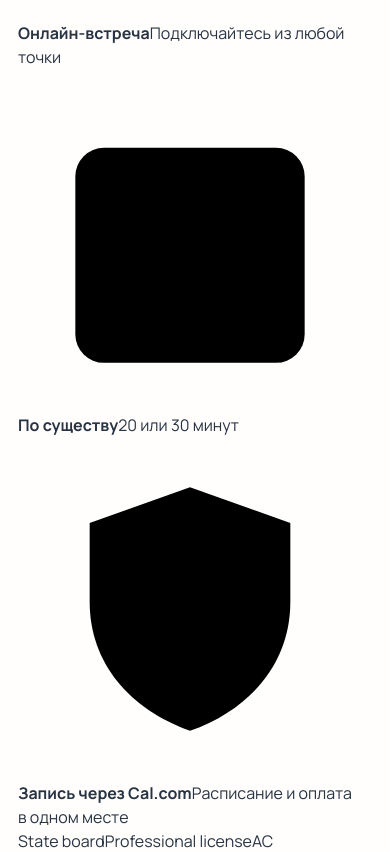
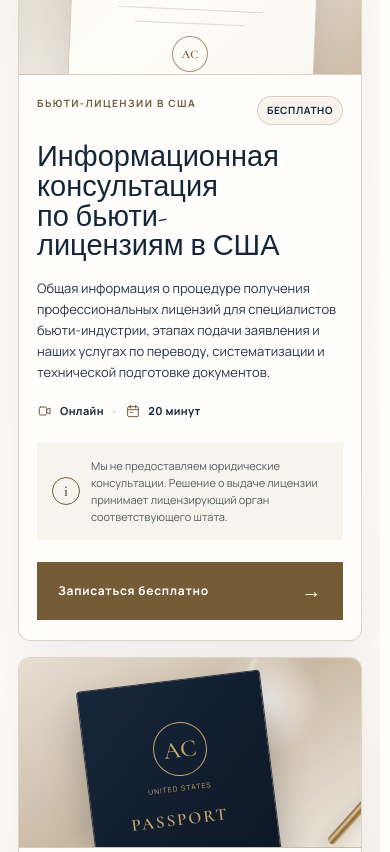
Before and after one commit to ibpaassoc/Andreeva-Consulting, a Next.js app: page / in a window 390 px wide. Shown: the part 9632-10484 px from the top of the page. Built offline with nearby package versions, Linux system fonts and the light colour scheme.

Commit message:
style: refine responsive consultation experience

```diff
--- a/app/globals.css
+++ b/app/globals.css
@@ -1092,99 +1092,427 @@ body:has(.service-dialog[open]) {
   line-height: 1.7;
   font-size: 14px;
 }
+.booking-section {
+  position: relative;
+  overflow: clip;
+  background:
+    radial-gradient(circle at 12% 15%, rgba(190, 166, 130, 0.13), transparent 24%),
+    linear-gradient(135deg, #faf8f4 0%, var(--paper) 58%, #f3eee7 100%);
+}
+.booking-section::before {
+  content: "";
+  position: absolute;
+  top: -180px;
+  right: -140px;
+  width: 460px;
+  height: 460px;
+  border: 1px solid rgba(118, 91, 55, 0.12);
+  border-radius: 50%;
+  pointer-events: none;
+}
+.consultation-layout {
+  position: relative;
+  display: grid;
+  grid-template-columns: minmax(250px, 0.48fr) minmax(0, 1.52fr);
+  gap: clamp(32px, 4.5vw, 76px);
+  align-items: start;
+}
+.consultation-intro {
+  position: sticky;
+  top: 130px;
+}
+.booking-section h2 {
+  max-width: 430px;
+  font-size: clamp(48px, 4.4vw, 70px);
+  line-height: 0.96;
+  text-wrap: balance;
+}
 .booking-lead {
+  max-width: 410px;
+  margin: 25px 0 34px;
+  font-size: 15px;
+  line-height: 1.72;
+}
+.consultation-assurances {
+  max-width: 400px;
+  padding: 23px 0 0;
+  margin: 0;
+  border-top: 1px solid var(--line);
+  list-style: none;
+}
+.consultation-assurances li {
+  display: grid;
+  grid-template-columns: 48px 1fr;
+  gap: 14px;
+  align-items: center;
+  margin-bottom: 18px;
+}
+.consultation-assurances li > span:last-child {
+  display: flex;
+  flex-direction: column;
+  gap: 2px;
+  color: #72747a;
+  font-size: 12px;
+  line-height: 1.45;
+}
+.consultation-assurances strong {
+  color: var(--navy);
+  font-size: 13px;
+  font-weight: 600;
+}
+.assurance-icon {
+  display: grid;
+  place-items: center;
+  width: 48px;
+  height: 48px;
+  border: 1px solid rgba(118, 91, 55, 0.18);
+  border-radius: 50%;
+  background: rgba(255, 254, 253, 0.7);
+  color: var(--gold);
+}
+.assurance-icon svg,
+.consultation-duration svg {
+  fill: none;
+  stroke: currentColor;
+  stroke-linecap: round;
+  stroke-linejoin: round;
+  stroke-width: 1.5;
+}
+.assurance-icon svg {
+  width: 22px;
+  height: 22px;
+}
+.consultation-cards {
+  display: grid;
+  grid-template-columns: repeat(2, minmax(0, 1fr));
+  gap: clamp(16px, 2vw, 28px);
+}
+.consultation-card {
+  display: flex;
+  min-width: 0;
+  flex-direction: column;
+  border: 1px solid rgba(197, 182, 159, 0.58);
+  border-radius: 12px;
+  overflow: hidden;
+  background: rgba(255, 254, 253, 0.95);
+  box-shadow: 0 22px 60px rgba(58, 44, 28, 0.08);
+  transition:
+    border-color 0.28s ease,
+    box-shadow 0.28s ease,
+    transform 0.28s ease;
+}
+.consultation-card:hover,
+.consultation-card:focus-within {
+  border-color: rgba(118, 91, 55, 0.68);
+  box-shadow: 0 28px 70px rgba(58, 44, 28, 0.12);
+  transform: translateY(-4px);
+}
+.consultation-card.is-selected {
+  border-color: var(--gold);
+  box-shadow:
+    0 0 0 2px rgba(118, 91, 55, 0.12),
+    0 28px 70px rgba(58, 44, 28, 0.13);
+}
+.consultation-art {
+  position: relative;
+  height: 205px;
+  flex: none;
+  overflow: hidden;
+  border-bottom: 1px solid rgba(197, 182, 159, 0.5);
+}
+.consultation-art-license {
+  background:
+    radial-gradient(circle at 18% 24%, rgba(255, 255, 255, 0.78), transparent 18%),
+    linear-gradient(135deg, #d8cfc2, #f2ede6 52%, #cdbda8);
+}
+.consultation-art-license::before {
+  content: "";
+  position: absolute;
+  top: 21px;
+  left: 15%;
+  width: 72%;
+  height: 230px;
+  border: 1px solid rgba(118, 91, 55, 0.32);
+  background: rgba(255, 254, 250, 0.9);
+  box-shadow: 0 18px 35px rgba(69, 54, 38, 0.16);
+  transform: rotate(2.5deg);
+}
+.license-kicker,
+.license-title,
+.license-rule,
+.license-seal {
+  position: absolute;
+  z-index: 1;
+  left: 50%;
+  transform: translateX(-50%) rotate(2.5deg);
+}
+.license-kicker {
+  top: 49px;
+  color: var(--gold);
+  font-size: 8px;
+  font-weight: 700;
+  letter-spacing: 0.18em;
+  text-transform: uppercase;
+  white-space: nowrap;
+}
+.license-title {
+  top: 72px;
+  width: 55%;
+  color: var(--navy);
+  font: 500 20px/0.95 var(--font-cormorant), Georgia, serif;
+  text-align: center;
+  text-transform: uppercase;
+}
+.license-rule {
+  width: 42%;
+  height: 1px;
+  background: rgba(118, 91, 55, 0.22);
+}
+.license-rule-one {
+  top: 124px;
+}
+.license-rule-two {
+  top: 138px;
+  width: 32%;
+}
+.license-seal {
+  top: 151px;
+  display: grid;
+  place-items: center;
+  width: 36px;
+  height: 36px;
+  border: 1px double rgba(118, 91, 55, 0.65);
+  border-radius: 50%;
+  color: var(--gold);
+  font: 600 12px var(--font-cormorant), Georgia, serif;
+}
+.consultation-art-immigration {
+  background:
+    linear-gradient(115deg, transparent 54%, rgba(255, 255, 255, 0.32) 55%, transparent 56%),
+    radial-gradient(circle at 72% 23%, rgba(255, 255, 255, 0.8), transparent 19%),
+    linear-gradient(145deg, #e7dfd3, #c9b9a4 50%, #eee8df);
+}
+.consultation-art-immigration::before {
+  content: "";
+  position: absolute;
+  top: 22px;
+  left: 20%;
+  width: 54%;
+  height: 195px;
+  border: 1px solid #2d3542;
+  border-radius: 4px;
+  background: linear-gradient(135deg, #17263a, #0d1725);
+  box-shadow: 0 20px 35px rgba(11, 20, 33, 0.25);
+  transform: rotate(-7deg);
+}
+.passport-mark,
+.passport-label,
+.passport-title {
+  position: absolute;
+  z-index: 1;
+  left: 47%;
+  color: #c9a76c;
+  transform: translateX(-50%) rotate(-7deg);
+}
+.passport-mark {
+  top: 64px;
+  display: grid;
+  place-items: center;
+  width: 54px;
+  height: 54px;
+  border: 1px solid currentColor;
+  border-radius: 50%;
+  font: 500 24px var(--font-cormorant), Georgia, serif;
+}
+.passport-label {
+  top: 126px;
+  font-size: 7px;
+  letter-spacing: 0.15em;
+  text-transform: uppercase;
+  white-space: nowrap;
+}
+.passport-title {
+  top: 151px;
+  font: 600 17px var(--font-cormorant), Georgia, serif;
+  letter-spacing: 0.12em;
+  text-transform: uppercase;
+}
+.consultation-art-pen {
+  position: absolute;
+  right: 8%;
+  bottom: 4px;
+  z-index: 2;
+  width: 9px;
+  height: 176px;
+  border-radius: 8px;
+  background: linear-gradient(90deg, #785d38, #e1c696 35%, #80613a 65%, #d5b579);
+  box-shadow: 0 10px 15px rgba(65, 47, 28, 0.17);
+  transform: rotate(42deg);
+  transform-origin: bottom center;
+}
+.consultation-card-body {
+  display: flex;
+  flex: 1;
+  flex-direction: column;
+  padding: clamp(23px, 2.1vw, 32px);
+}
+.consultation-meta {
+  display: flex;
+  align-items: center;
+  justify-content: space-between;
+  gap: 16px;
+  margin-bottom: 17px;
+  color: var(--gold);
+  font-size: 10px;
+  font-weight: 700;
+  letter-spacing: 0.15em;
+  text-transform: uppercase;
+}
+.consultation-meta span:last-child {
+  flex: none;
+  padding: 6px 9px;
+  border: 1px solid rgba(118, 91, 55, 0.24);
+  border-radius: 999px;
+  background: #f8f4ed;
+  color: var(--navy);
+  letter-spacing: 0.06em;
+}
+.consultation-card h3 {
+  min-height: 3.75em;
+  margin: 0 0 17px;
+  font-size: clamp(29px, 2.2vw, 38px);
+  line-height: 1.02;
+  text-wrap: balance;
+}
+.consultation-description {
+  min-height: 10.6em;
+  margin: 0;
+  font-size: 13px;
+  line-height: 1.62;
+}
+.consultation-duration {
+  display: flex;
+  align-items: center;
+  gap: 7px;
+  margin: 20px 0;
+  color: var(--navy);
+  font-size: 11px;
+  font-weight: 700;
+  letter-spacing: 0.035em;
+}
+.consultation-duration svg {
+  width: 16px;
+  height: 16px;
+  color: var(--gold);
+}
+.consultation-duration span:nth-of-type(2) {
+  margin-inline: 2px;
+  color: #b2a99d;
+}
+.consultation-disclaimer {
+  display: grid;
+  grid-template-columns: 28px 1fr;
+  gap: 11px;
+  min-height: 98px;
+  align-items: center;
+  margin: 0 0 22px;
+  padding: 15px;
+  background: #f7f3ed;
+  color: #555c65;
+  font-size: 11px;
+  line-height: 1.55;
+}
+.consultation-disclaimer > span {
+  display: grid;
+  place-items: center;
+  width: 28px;
+  height: 28px;
+  border: 1px solid var(--gold);
+  border-radius: 50%;
+  color: var(--gold);
+  font: 600 16px/1 var(--font-cormorant), Georgia, serif;
+}
+.consultation-book-button {
+  width: 100%;
+  justify-content: space-between;
+  margin-top: auto;
+  padding-inline: 20px;
+  border-color: var(--gold);
+  background: var(--gold);
+  color: white;
+}
+.consultation-book-button:hover {
+  border-color: var(--navy);
+  background: var(--navy);
+}
+.consultation-card.is-selected .consultation-book-button {
+  border-color: var(--navy);
+  background: var(--navy);
+}
+.consultation-book-button > span:last-child {
+  font-size: 20px;
+  font-weight: 400;
+}
+.cal-booking-panel {
+  position: relative;
+  z-index: 1;
+  margin-top: 76px;
+  padding: clamp(26px, 4vw, 54px);
+  scroll-margin-top: 118px;
+  border: 1px solid rgba(197, 182, 159, 0.65);
+  border-radius: 12px;
+  background: rgba(255, 254, 253, 0.96);
+  box-shadow: 0 26px 75px rgba(58, 44, 28, 0.1);
+}
+.cal-booking-heading {
+  display: flex;
+  align-items: end;
+  justify-content: space-between;
+  gap: 34px;
+  padding-bottom: 30px;
+  border-bottom: 1px solid var(--line);
+}
+.cal-booking-heading .eyebrow {
+  margin-bottom: 12px;
+}
+.cal-booking-heading h3 {
+  margin: 0;
+  font-size: clamp(34px, 3.2vw, 50px);
+  line-height: 1;
+}
+.cal-booking-heading h3:focus-visible {
+  outline: 3px solid var(--gold);
+  outline-offset: 5px;
+}
+.cal-booking-heading p:last-child {
   max-width: 700px;
-  margin: 20px 0 40px;
-  font-size: 16px;
-  line-height: 1.7;
-}
-.booking-grid {
-  display: grid;
-  grid-template-columns: minmax(0, 1.2fr) minmax(320px, 0.8fr);
-  gap: 20px;
-  align-items: start;
-}
-.calendar-panel,
-.question-panel {
-  min-height: 420px;
-  padding: 30px;
-  border: 1px solid var(--line);
-  background: white;
-}
-.calendar-panel.calendar-pending {
-  min-height: 0;
-}
-.calendar-panel h3,
-.question-panel h3 {
-  margin: 0 0 20px;
-  font-size: 34px;
-}
-.calendar-panel iframe {
-  display: block;
-  width: 100%;
-  min-height: 640px;
+  margin: 13px 0 0;
+  font-size: 13px;
+  line-height: 1.6;
+}
+.cal-external-link {
+  flex: none;
+  padding: 10px 0;
+  border-bottom: 1px solid var(--gold);
+  color: var(--navy);
+  font-size: 11px;
+  font-weight: 700;
+  letter-spacing: 0.04em;
+  text-decoration: none;
+}
+.cal-external-link:hover {
+  color: var(--gold);
+}
+.cal-embed-shell {
+  min-height: 680px;
+  padding-top: 28px;
+  overflow: hidden;
+}
+.cal-inline-embed,
+.cal-inline-embed iframe {
+  width: 100% !important;
+  min-height: 680px !important;
   border: 0;
-}
-.calendar-panel a {
-  color: var(--navy);
-}
-.calendar-panel a:hover {
-  color: var(--gold);
-}
-.configuration-note {
-  margin: 30px 0;
-  padding: 25px;
-  background: var(--ivory);
-  font-size: 14px;
-  line-height: 1.6;
-}
-.question-panel label {
-  display: block;
-  margin-bottom: 17px;
-  font-size: 12px;
-  font-weight: 700;
-  color: var(--navy);
-}
-.question-panel input,
-.question-panel textarea {
-  display: block;
-  width: 100%;
-  margin-top: 7px;
-  padding: 12px;
-  border: 1px solid var(--line);
-  border-radius: 0;
-  background: white;
-  color: var(--ink);
-  font:
-    14px var(--font-manrope),
-    sans-serif;
-}
-.question-panel textarea {
-  resize: none;
-  min-height: 130px;
-}
-.question-panel input[aria-invalid="true"],
-.question-panel textarea[aria-invalid="true"] {
-  border-color: #a43636;
-}
-.question-panel button[type="submit"] {
-  width: min(100%, 240px);
-}
-.question-panel button:disabled {
-  opacity: 0.6;
-  cursor: wait;
-}
-.form-status {
-  min-height: 25px;
-  font-size: 12px;
-  color: #a43636;
-}
-.honeypot {
-  position: absolute;
-  left: -10000px;
-  width: 1px;
-  height: 1px;
-  overflow: hidden;
 }
 .site-footer {
   padding: 75px 0 30px;
@@ -1270,13 +1598,31 @@ body:has(.service-dialog[open]) {
   background: var(--ivory);
   line-height: 1.75;
 }
+@media (max-width: 1160px) {
+  .consultation-layout {
+    grid-template-columns: 1fr;
+  }
+  .consultation-intro {
+    position: static;
+  }
+  .booking-section h2,
+  .booking-lead {
+    max-width: 690px;
+  }
+  .consultation-assurances {
+    display: grid;
+    grid-template-columns: repeat(3, minmax(0, 1fr));
+    gap: 18px;
+    max-width: none;
+  }
+  .consultation-assurances li {
+    margin: 0;
+  }
+}
 @media (max-width: 950px) {
   .steps {
     grid-template-columns: repeat(2, 1fr);
     gap: 15px;
-  }
-  .booking-grid {
-    grid-template-columns: 1fr;
   }
 }
 @media (max-width: 760px) {
@@ -1299,12 +1645,84 @@ body:has(.service-dialog[open]) {
   .about-facts {
     gap: 26px;
   }
-  .calendar-panel,
-  .question-panel {
+  .booking-section::before {
+    width: 300px;
+    height: 300px;
+  }
+  .consultation-layout {
+    gap: 38px;
+  }
+  .booking-section h2 {
+    font-size: clamp(45px, 13vw, 61px);
+  }
+  .booking-lead {
+    margin-bottom: 28px;
+    font-size: 14px;
+  }
+  .consultation-assurances {
+    grid-template-columns: 1fr;
+    gap: 14px;
+  }
+  .consultation-cards {
+    grid-template-columns: 1fr;
+  }
+  .consultation-card:hover,
+  .consultation-card:focus-within {
+    transform: none;
+  }
+  .consultation-art {
+    height: 190px;
+  }
+  .consultation-card h3,
+  .consultation-description,
+  .consultation-disclaimer {
     min-height: 0;
-    padding: 20px;
+  }
+  .consultation-description {
+    font-size: 13px;
+  }
+  .consultation-disclaimer {
+    margin-top: 2px;
+  }
+  .cal-booking-panel {
+    margin-top: 52px;
+    padding: 22px;
+    scroll-margin-top: 88px;
+  }
+  .cal-booking-heading {
+    display: block;
+    padding-bottom: 22px;
+  }
+  .cal-external-link {
+    display: inline-block;
+    margin-top: 18px;
+  }
+  .cal-embed-shell {
+    min-height: 720px;
+    padding-top: 18px;
+  }
+  .cal-inline-embed,
+  .cal-inline-embed iframe {
+    min-height: 720px !important;
   }
   .footer-bottom {
     flex-direction: column;
   }
 }
+@media (max-width: 390px) {
+  .consultation-card-body {
+    padding: 21px 18px 20px;
+  }
+  .consultation-meta {
+    align-items: flex-start;
+  }
+  .consultation-meta span:first-child {
+    max-width: 180px;
+  }
+  .consultation-book-button {
+    min-height: 54px;
+  }
+  .cal-booking-panel {
+    padding-inline: 16px;
+  }
+}
```
Also changed, not shown: 1 other file (tests, documents, lock files or other folders).
